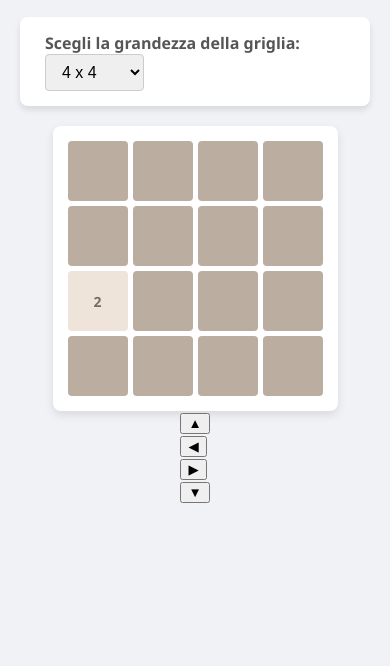
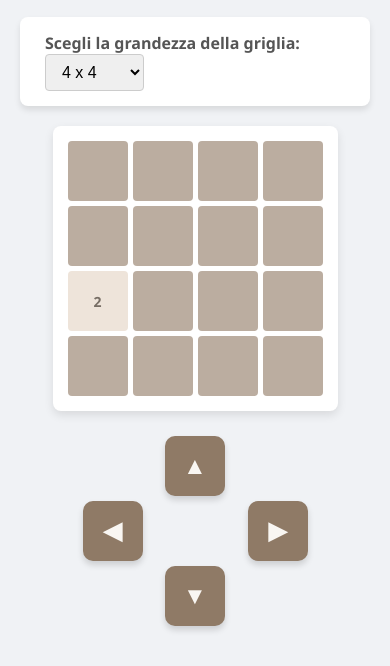
Before and after one commit to Patri0224/sito-server-patri, a website: page giochi/2048/index.html in a window 390 px wide. Shown: the part 178-844 px from the top of the page. Drawn offline with Linux system fonts and the light colour scheme.

Commit message:
Update style.css

```diff
--- a/giochi/2048/style.css
+++ b/giochi/2048/style.css
@@ -155,3 +155,55 @@
      animation: shake 1s;
      background-color: #ff4d4d !important;
  }
+/* Container principale del controller mobile */
+.mobile-controls {
+    display: flex;
+    flex-direction: column;
+    align-items: center;
+    margin-top: 25px;
+    gap: 5px;
+}
+
+/* Riga centrale per i tasti Sinistra e Destra */
+.mobile-controls .middle-row {
+    display: flex;
+    align-items: center;
+    gap: 45px; /* Spazio tra il tasto sinistra e destra (dove idealmente ci sarebbe il centro) */
+}
+
+/* Stile comune a tutti i bottoni di movimento */
+.btn-move {
+    width: 60px;
+    height: 60px;
+    font-size: 24px;
+    font-weight: bold;
+    background-color: #8f7a66;
+    color: #f9f6f2;
+    border: none;
+    border-radius: 10px;
+    cursor: pointer;
+    box-shadow: 0 4px 6px rgba(0, 0, 0, 0.15);
+    display: flex;
+    align-items: center;
+    justify-content: center;
+    user-select: none; /* Impedisce di selezionare il testo tenendo premuto */
+    -webkit-user-select: none;
+}
+
+/* Effetto alla pressione */
+.btn-move:active {
+    background-color: #776e65;
+    transform: scale(0.95);
+}
+
+/* Spaziatore invisibile al centro della riga mediana per tenere distanti i tasti */
+.mobile-controls .spacer {
+    width: 15px;
+}
+
+/* MEDIA QUERY: Se lo schermo è più grande di 768px (Computer), nasconde i bottoni */
+@media (min-width: 769px) {
+    .mobile-controls {
+        display: none;
+    }
+}
```
